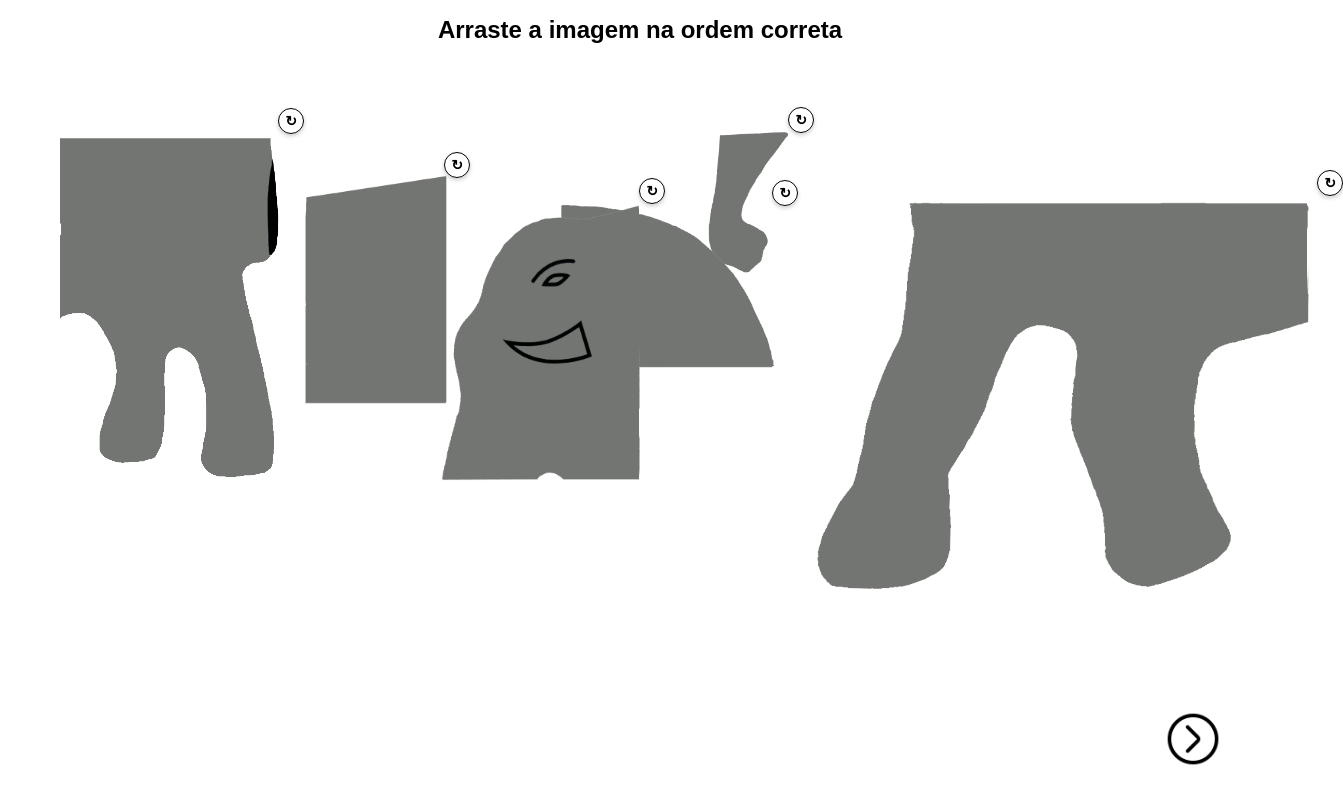
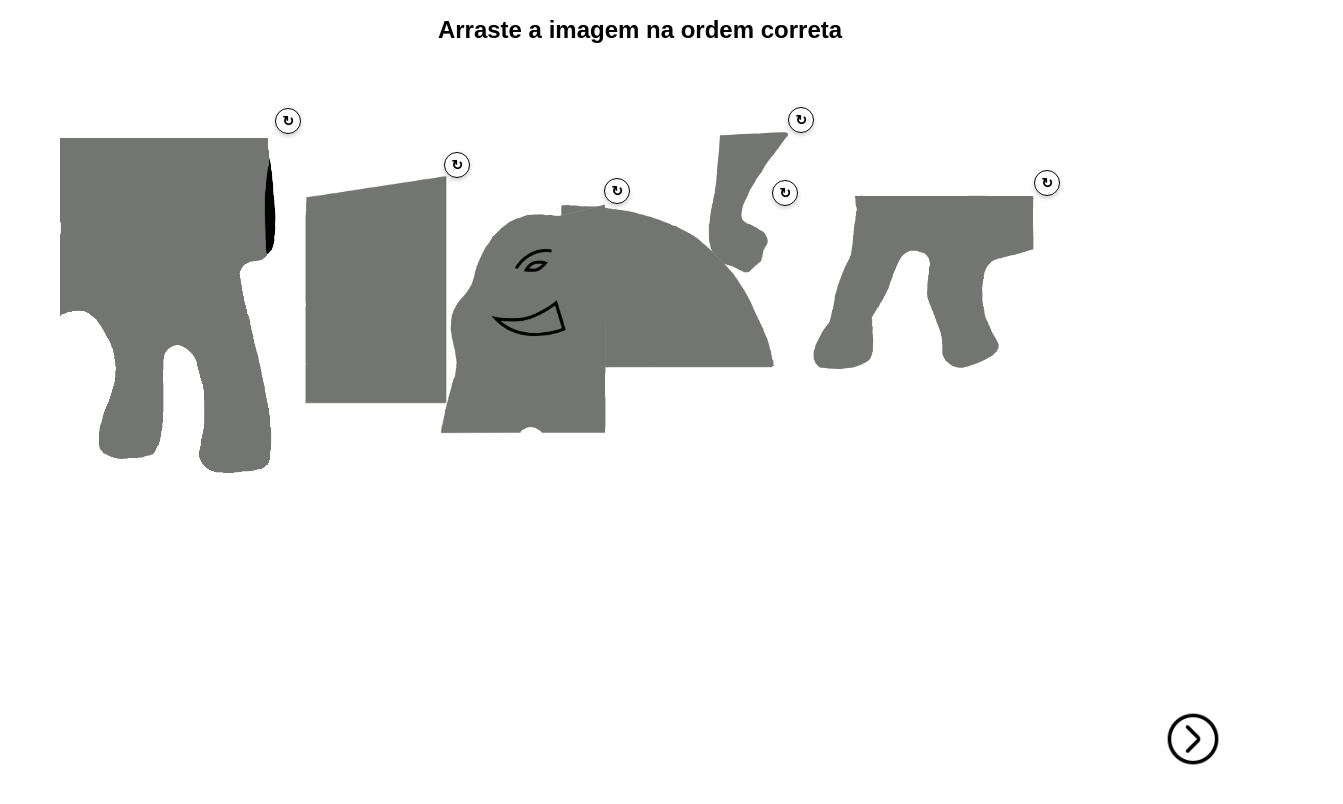
Before and after one commit to Katw24/ao, a plain HTML site: page page3.html in a window 1280 px wide. Shown: the whole page, 1343 px wide, since content can reach past the window. Drawn offline with Linux system fonts and the light colour scheme.

Commit message:
Update page3.html

```diff
--- a/page3.html
+++ b/page3.html
@@ -18,7 +18,7 @@
   <body>
     <h1 class="title">Arraste a imagem na ordem correta</h1>
     <div class="container">
-      <div class="image-container" style="top: 125px; left: 797px; width: 513px; height: 100px;">
+      <div class="image-container" style="top: 125px; left: 797px; width: 230px; height: 100px;">
         <img src="./page3Images/fante1.png" alt="drag-and-drop image script" class="dragme"/>
         <div class="rotate-button">↻</div>
       </div>
@@ -30,7 +30,7 @@
         <img src="./page3Images/fante3.png" alt="drag-and-drop image script" class="dragme"/>
         <div class="rotate-button">↻</div>
       </div>
-      <div class="image-container" style="top: 133px; left: 422px; width: 210px; height: 160px;">
+      <div class="image-container" style="top: 133px; left: 422px; width: 175px; height: 160px;">
         <img src="./page3Images/fante4.png" alt="drag-and-drop image script" class="dragme"/>
         <div class="rotate-button">↻</div>
       </div>
@@ -38,7 +38,7 @@
         <img src="./page3Images/fante5.png" alt="drag-and-drop image script" class="dragme"/>
         <div class="rotate-button">↻</div>
       </div>
-      <div class="image-container" style="top: 63px; left: 41px; width: 230px; height: 200px;">
+      <div class="image-container" style="top: 63px; left: 41px; width: 227px; height: 200px;">
         <img src="./page3Images/fante6.png" alt="drag-and-drop image script" class="dragme"/>
         <div class="rotate-button">↻</div>
       </div>
```
